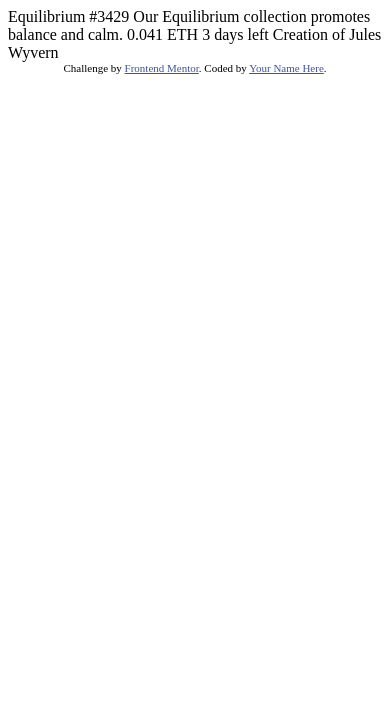
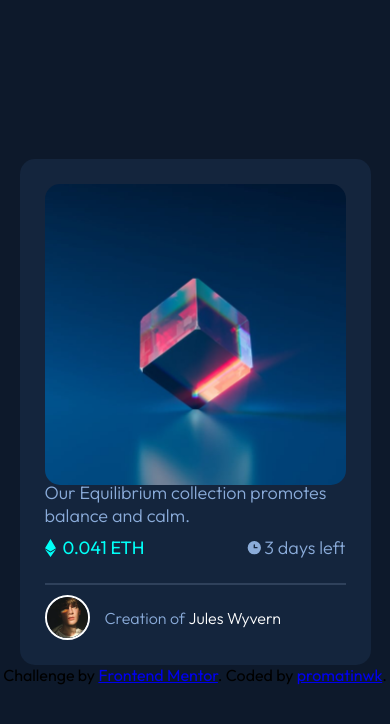
Before and after one commit to promatinwk/nft-preview-card-component, a plain HTML site: page index.html in a window 390 px wide. Drawn offline with Linux system fonts and the light colour scheme.

Commit message:
mobile version is almost done

```diff
--- a/index.html
+++ b/index.html
@@ -9,25 +9,29 @@
   <title>Frontend Mentor | NFT preview card component</title>
 
   <!-- Feel free to remove these styles or customise in your own stylesheet 👍 -->
-  <style>
-    .attribution { font-size: 11px; text-align: center; }
-    .attribution a { color: hsl(228, 45%, 44%); }
-  </style>
+  <link rel="stylesheet" type="text/css" href="style.css">
 </head>
 <body>
-
-  Equilibrium #3429
-
-  Our Equilibrium collection promotes balance and calm.
-
-  0.041 ETH
-  3 days left
-
-  Creation of Jules Wyvern
-
+  <main>
+    <div class="photo">
+      <img src="./images/image-equilibrium.jpg" alt="Equilibrium view" class="crypto-photo">
+    </div>
+    <section class="cryptho">
+      <h1 class="cryptho__name">Equilibrium #3429</h1>
+      <p class="cryptho__info">Our Equilibrium collection promotes balance and calm.</p>
+      <article class="cryptho__offer">
+       <span class="price">0.041 ETH</span>
+       <span class="time-to-end">3 days left</span>
+      </article>
+    </section>
+    <section class="author">
+    <img src="./images/image-avatar.png" alt="Author Photo" class="author__photo">
+    <p class="author__intro">Creation of&nbsp;<span class="author__name">Jules Wyvern</span></p>
+    </section>
+  </main>
   <div class="attribution">
     Challenge by <a href="https://www.frontendmentor.io?ref=challenge" target="_blank">Frontend Mentor</a>.
-    Coded by <a href="#">Your Name Here</a>.
+    Coded by <a href="#">promatinwk</a>.
   </div>
 </body>
 </html>
--- /dev/null
+++ b/style.scss
@@ -0,0 +1,167 @@
+@import url('https://fonts.googleapis.com/css2?family=Outfit:wght@300;400;600&display=swap');
+
+*{
+    padding: 0;
+    margin: 0;
+    box-sizing: border-box;
+}
+
+body{
+    height: 100vh;
+    width: 100%;
+    background-color: hsl(217, 54%, 11%);
+    display: flex;
+    flex-direction: column;
+    align-items: center;
+    justify-content: center;
+    position: relative;
+    font-family: 'Outfit', sans-serif;
+}
+
+main{
+    display: flex;
+    flex-direction: column;
+    height: 60vh;
+    width: 90%;
+    background-color: hsl(216, 50%, 16%);
+    border-radius: 15px;
+    padding: 25px;
+
+    .photo{
+        height: 55%;
+        text-align: center;
+        cursor: pointer;
+        position: relative;
+
+        &::before{
+            content: url('./images/icon-view.svg');
+            width: auto;
+            height: 20px;
+            display: block;
+            position: absolute;
+            left: 50%;
+            top: 49%;
+            transform: translateX(-50%);
+            z-index: 1221;
+            opacity: 0;
+            transition: all .3s linear;
+        }
+
+        &::after{
+            content:'';
+            display: block;
+            position: absolute;
+            left: 0;
+            top: 0;
+            background-color: rgba(0, 255, 247,0.7);
+            width: 100%;
+            height: 99%;
+            z-index:999;
+            border-radius: 15px;
+            opacity: 0;
+            transition: all .3s linear;
+        }
+
+        &:hover::after,&:hover::before{
+            opacity: 1;
+        }
+
+
+        img{
+            display: block;
+            width: 100%;
+            height: auto;
+            border-radius: 15px;
+        }
+    }
+
+    .cryptho{
+        flex-basis: 35%;
+        display: flex;
+        flex-direction: column;
+        justify-content: space-around;
+        &__name{
+            color: white;
+        }
+
+        &__info{
+            font-size: 18px;
+            color:hsl(215, 51%, 70%);
+            font-weight: 300;
+        }
+
+        &__offer{
+            display: flex;
+            justify-content: space-between;
+            margin-bottom: 15px;
+            .price{
+                color: hsl(178, 100%, 50%);
+                position: relative;
+                font-size: 18px;
+                line-height: 18px;
+                margin-left: 18px;
+
+
+                &::before{
+                    content: url('./images/icon-ethereum.svg');
+                    position: absolute;
+                    height: 100%;
+                    width: 10px;
+                    left: -18px;
+
+
+                }
+            }
+            .time-to-end{
+                position: relative;
+                font-size: 18px;
+                color:hsl(215, 51%, 70%);
+                font-weight: 300;
+                line-height: 18px;
+
+                &::before{
+                    content: url('./images/icon-clock.svg');
+                    position: absolute;
+                    height: 100%;
+                    width: 10px;
+                    left: -18px;
+                }
+            }
+        }
+
+        &::after{
+            content: '';
+            width: 100%;
+            height: 2px;
+            background-color: hsl(215, 32%, 27%);
+        }
+    }
+
+    .author{
+        display: flex;
+        flex-grow: 1;
+        width: 100%;
+        margin-top: 5px;
+        &__photo{
+            height: 45px;
+            width: auto;
+            border: 2px solid white;
+            border-radius: 50%;
+            margin-right: 15px;
+
+        }
+        &__intro{
+            display: flex;
+            align-items: center;
+        }
+
+        &__name{
+            color: white;
+        }
+
+        &__intro{
+            color: hsl(215, 51%, 70%);
+            font-weight: 300;
+        }
+    }
+}
```
Also changed, not shown: style.css (added), 1 other file.
